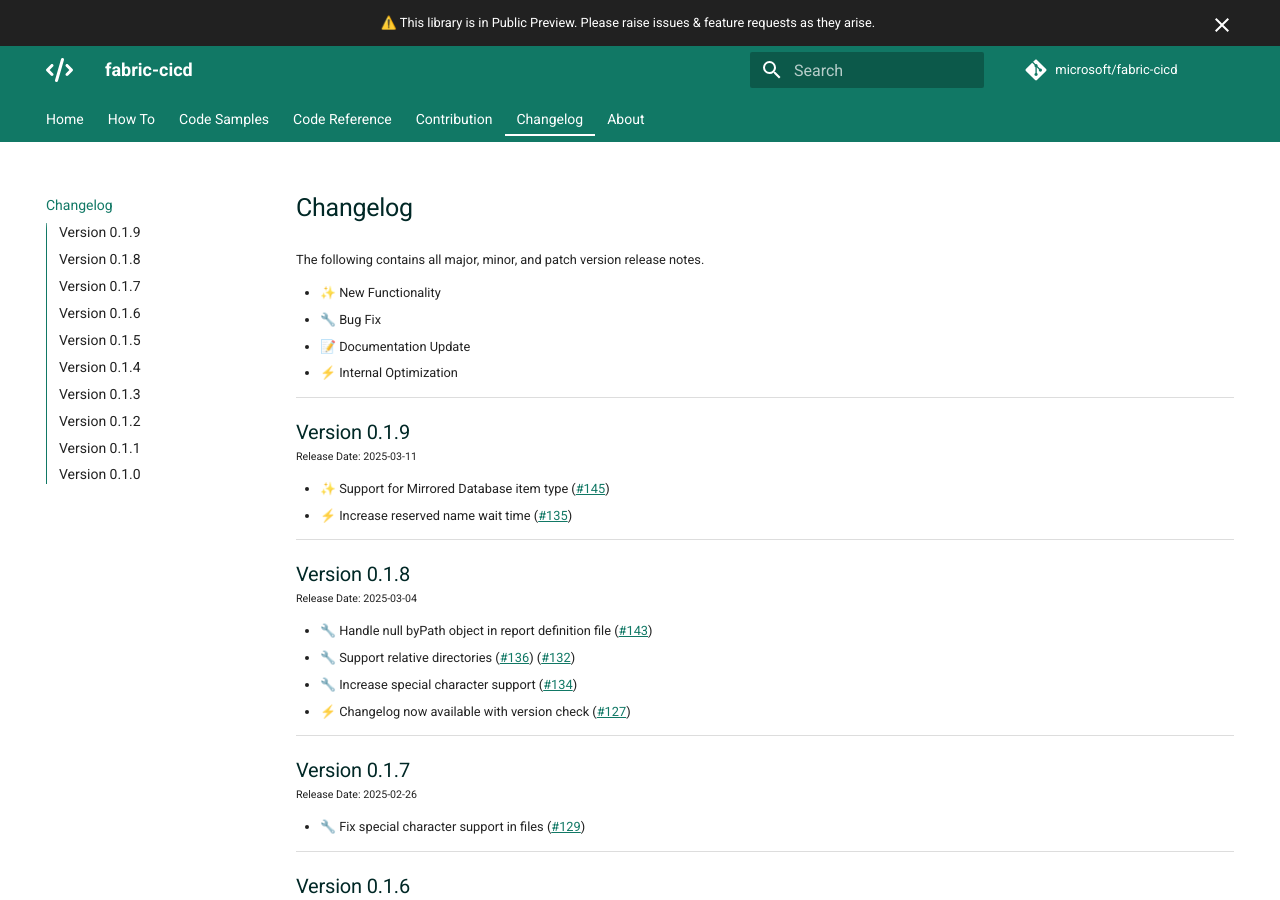
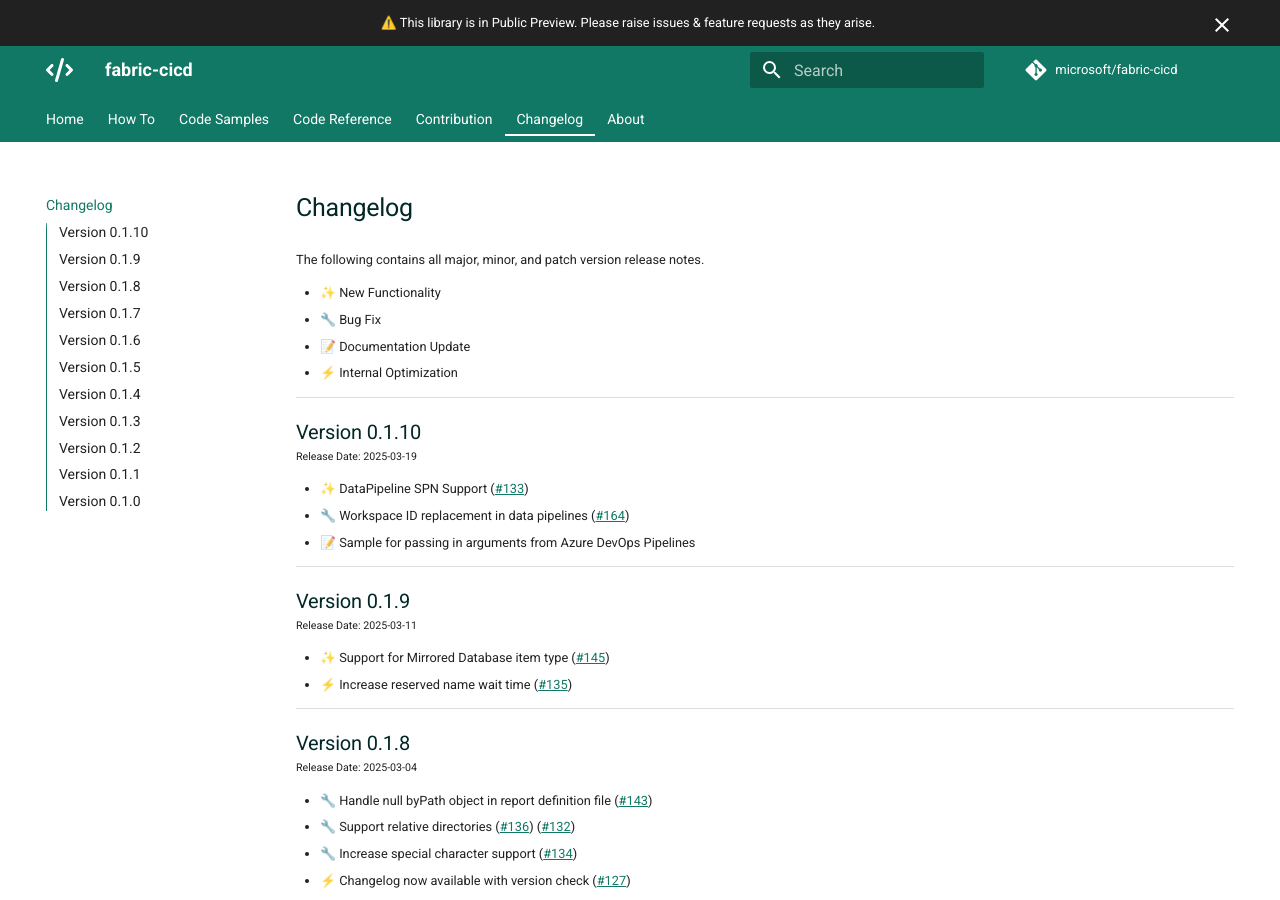
Before and after one commit to shirasassoon/fabric-cicd, an MkDocs documentation site: the page built from docs/changelog.md, in a window 1280 px wide and 900 px high. Built offline with MkDocs 1.6.1 and Material for MkDocs 9.7.7, drawn with Linux system fonts in a browser that asks for light colours; comment, search, counter and statistics services are not loaded; the version menu is left out.

Commit message:
v0.1.10 (#171)
This pull request includes a version update and documentation changes to
reflect the new features and improvements.

Version update:

*
[`VERSION`](diffhunk://#diff-7b60b8e351cbb80c47459ffe2c79f1a26404871f49294780fe47ad0e58c09350L1-R1):
Updated the version number from `0.1.9` to `0.1.10`.

Documentation updates:

*
[`docs/changelog.md`](diffhunk://#diff-77f023b99d3d58008351d3e82fc06e6d06ba1bc2da9e41be6329b7fa4f419f05R10-R17):
Added release notes for version `0.1.10`, including new features like
DataPipeline SPN support and Workspace ID replacement in data pipelines.

```diff
--- a/docs/changelog.md
+++ b/docs/changelog.md
@@ -6,6 +6,14 @@
 -   🔧 Bug Fix
 -   📝 Documentation Update
 -   ⚡ Internal Optimization
+
+## Version 0.1.10
+
+<span class="md-h2-subheader">Release Date: 2025-03-19</span>
+
+-   ✨ DataPipeline SPN Support ([#133](https://github.com/microsoft/fabric-cicd/issues/133))
+-   🔧 Workspace ID replacement in data pipelines ([#164](https://github.com/microsoft/fabric-cicd/issues/164))
+-   📝 Sample for passing in arguments from Azure DevOps Pipelines
 
 ## Version 0.1.9
 
```
Also changed, not shown: 1 other file.
